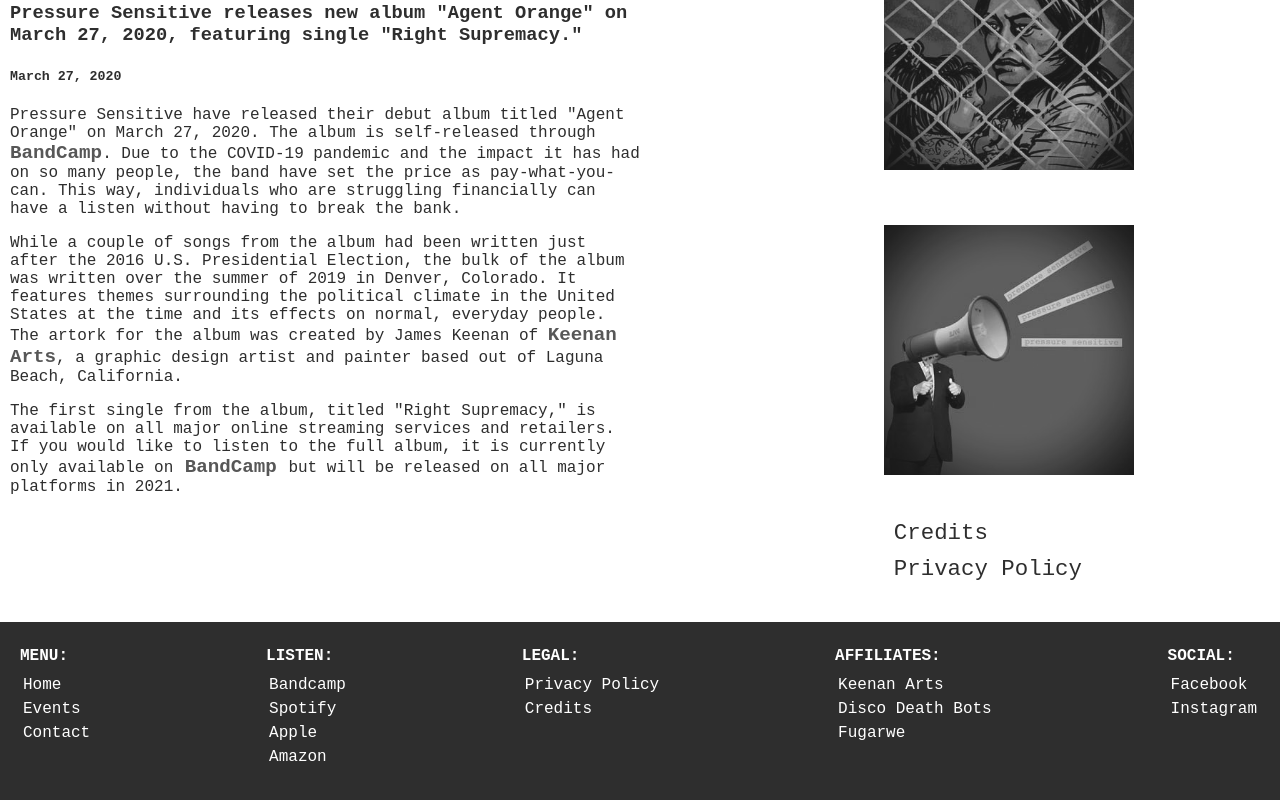
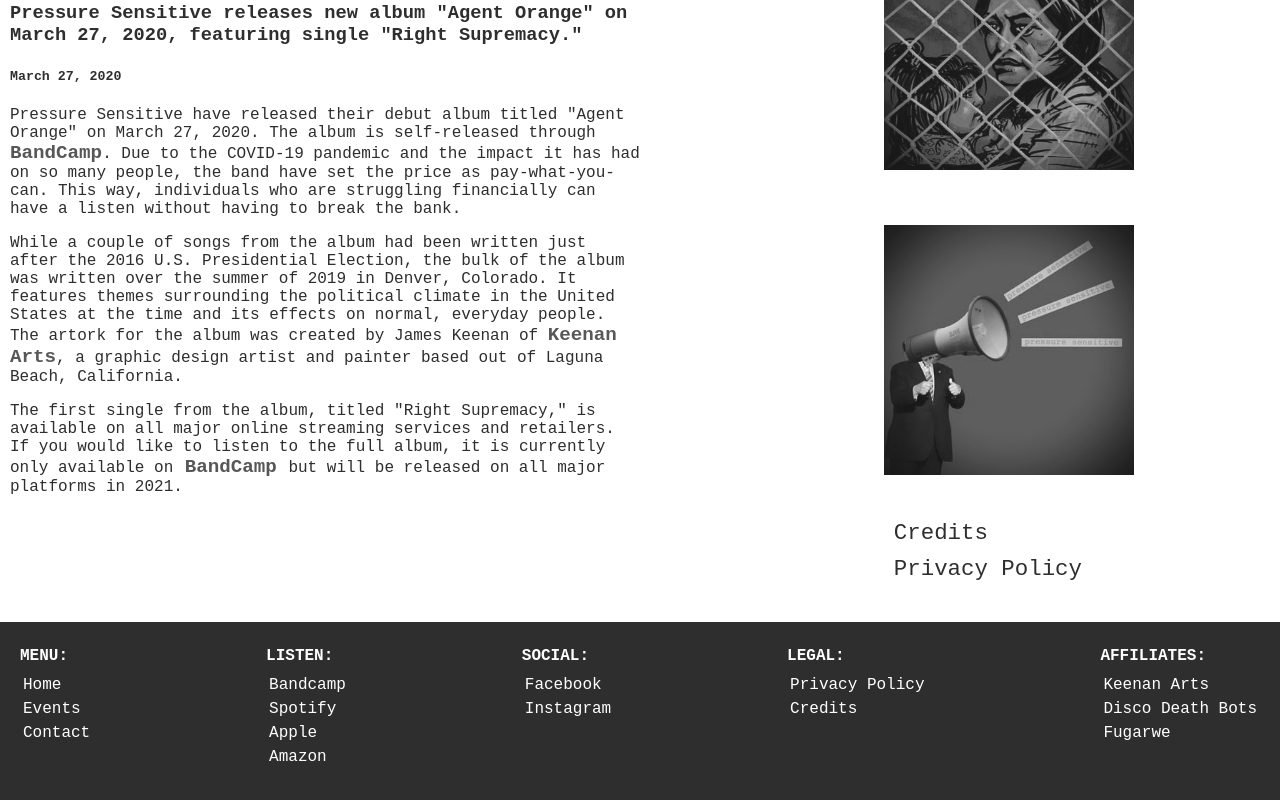
Before and after one commit to standen1/pressuresensitiveband2, a Next.js app: page / in a window 1280 px wide. Shown: the part 531-1331 px from the top of the page. Built offline with nearby package versions, Linux system fonts and the light colour scheme; a web font is replaced by a local one.

Commit message:
Footer Adjustment

```diff
--- a/components/footer/footer.js
+++ b/components/footer/footer.js
@@ -26,6 +26,12 @@
 			</div>
 
 			<div>
+				<h5>SOCIAL:</h5>
+				<a target="_blank" rel="noopener noreferrer" href="https://www.facebook.com/pressuresensitiveband/">Facebook</a>
+				<a target="_blank" rel="noopener noreferrer" href="https://www.instagram.com/pressuresensitiveband/">Instagram</a>
+			</div>
+
+			<div>
 				<h5>LEGAL:</h5>
 				<Link href="/privacy-policy" >
 					<a>Privacy Policy</a>
@@ -41,12 +47,6 @@
 				<a target="_blank" rel="noopener noreferrer" href="https://discodeathbots.com/">Disco Death Bots</a>
 				<a target="_blank" rel="noopener noreferrer" href="https://soundcloud.com/fugarwe">Fugarwe</a>
 
-			</div>
-
-			<div>
-				<h5>SOCIAL:</h5>
-				<a target="_blank" rel="noopener noreferrer" href="https://www.facebook.com/pressuresensitiveband/">Facebook</a>
-				<a target="_blank" rel="noopener noreferrer" href="https://www.instagram.com/pressuresensitiveband/">Instagram</a>
 			</div>
 
 		</Footer>
```
